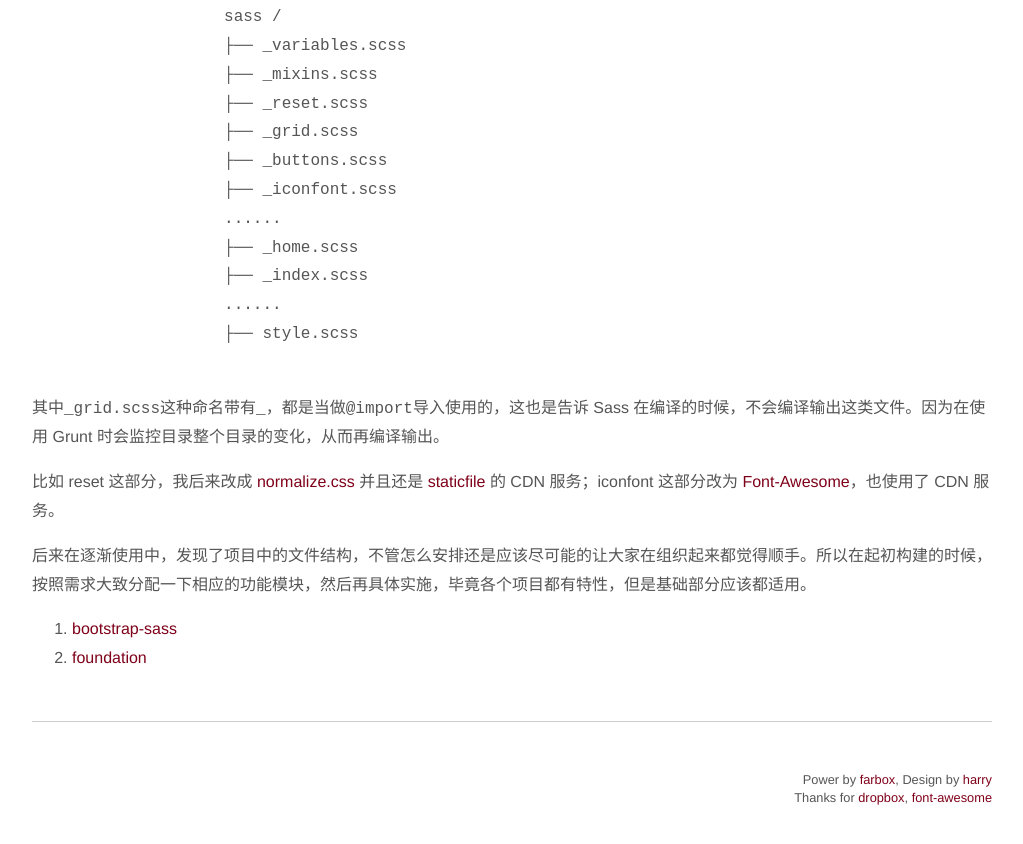
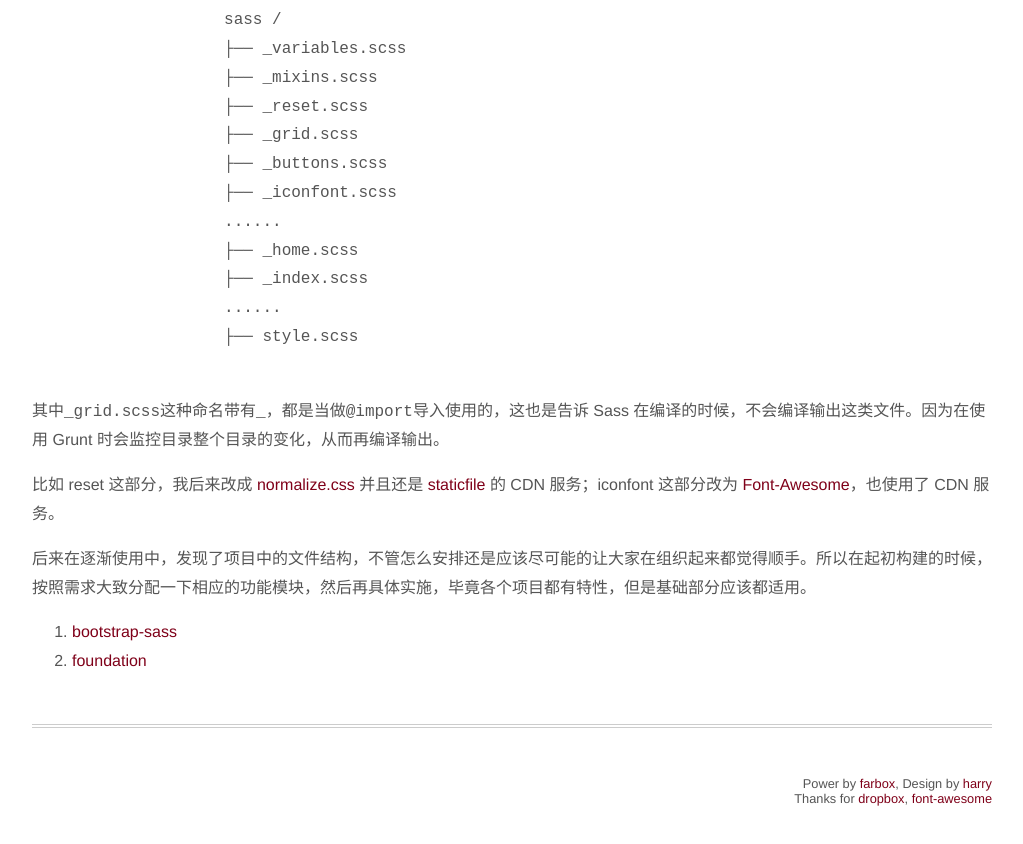
Before and after one commit to hdwills/Mujji, a website: page src/index.html in a window 1280 px wide. Shown: the part 1530-2374 px from the top of the page, without its empty margins (128-1151 px from the left). Drawn offline with nearby package versions, Linux system fonts and the light colour scheme; files that its build step writes are made by us from their sources.

Commit message:
update css

```diff
--- a/css/style.scss
+++ b/css/style.scss
@@ -8,6 +8,7 @@ $red:   #7f0019;
 $primary-chase:   #f5f2e9;
 $primary-shencha: #f5eedd;
 
+@import "bourbon/bourbon";
 @import "normalize";
 
 * {
@@ -94,6 +95,10 @@ blockquote p {
     display: inline;
 }
 
+.clearfix {
+  @include clearfix;
+}
+
 .container {
     width: 960px;
     margin: 0 auto;
@@ -123,9 +128,10 @@ blockquote p {
     margin-top: 3em;
     padding-bottom: 3em;
     line-height: 1.8em;
-    border-bottom: 1px solid #ccc;
+    border-bottom: 4px double #ccc;
     *:last-child {
         margin-bottom: 0;
+        border-bottom-width: 0;
     }
 }
 .blog-post-detail {
@@ -157,13 +163,12 @@ blockquote p {
 
 footer {
     margin: 3em 0;
-
     .footer-copyright {
         font-size: .8em;
         width: 50%;
         float: left;
         p {
-            margin-top: .2em;
+            margin-top: 0;
             margin-bottom: 0;
             text-align: right;
 
```
Also changed, not shown: css/style.css.
